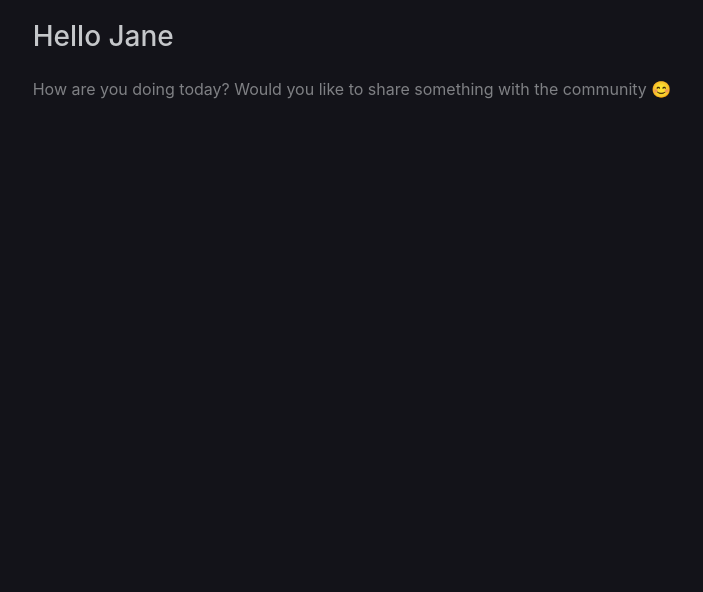
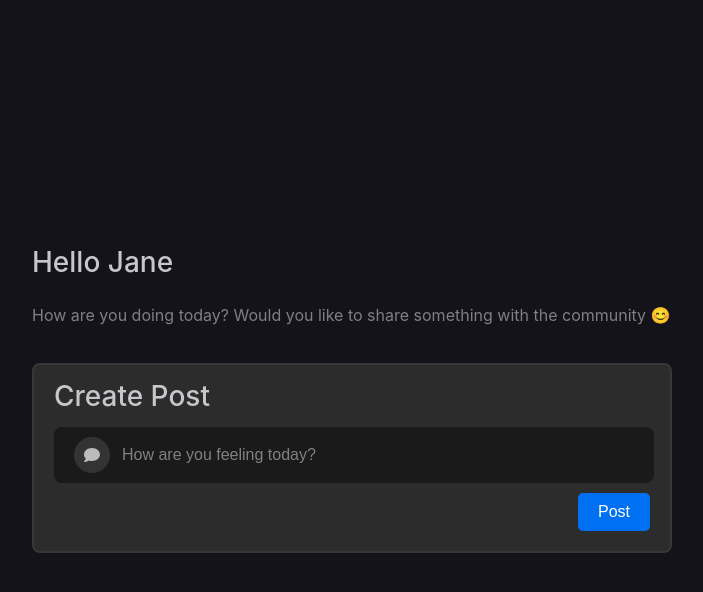
Before and after one commit to manishbalyan/Atlys, a React (Create React App) app in the folder atlys-task/: page / in a window 1280 px wide. Shown: the top 592 px of the page, without its empty margins (288-991 px from the left). Built offline with nearby package versions, Linux system fonts and the light colour scheme.

Commit message:
fix: create post component added

```diff
--- a/atlys-task/package.json
+++ b/atlys-task/package.json
@@ -13,10 +13,11 @@
     "@types/styled-components": "^5.1.34",
     "react": "^18.3.1",
     "react-dom": "^18.3.1",
+    "react-icons": "^5.2.1",
     "react-scripts": "5.0.1",
+    "styled-components": "^6.1.11",
     "typescript": "^4.9.5",
-    "web-vitals": "^2.1.4",
-    "styled-components": "^6.1.11"
+    "web-vitals": "^2.1.4"
   },
   "scripts": {
     "start": "react-scripts start",
--- a/atlys-task/src/App.css
+++ b/atlys-task/src/App.css
@@ -4,6 +4,8 @@
   height: 100vh;
   display: flex;
   justify-content: center;
+  flex-direction: column;
+  padding: 0 25%;
 }
 
 .App-logo {
--- a/atlys-task/src/App.js
+++ b/atlys-task/src/App.js
@@ -1,12 +1,14 @@
 import logo from './logo.svg';
 import './App.css';
 import Greeting from './Components/Greeting';
+import PostInput from './Components/PostInput';
 
 
 function App() {
   return (
     <div className="App">
       <Greeting/>
+      <PostInput/>
     </div>
   );
 }
--- /dev/null
+++ b/atlys-task/src/Components/PostInput/index.tsx
@@ -0,0 +1,106 @@
+// src/components/PostInput.tsx
+import React, { useState } from 'react';
+import styled from 'styled-components';
+import { FaComment } from 'react-icons/fa';
+
+const InputContainer = styled.div`
+  background-color: #2c2c2c;
+  padding: 20px;
+  border-radius: 8px;
+  margin-bottom: 20px;
+  display: flex;
+  align-items: flex-start;
+  justify-content: space-between;
+  border: 2px solid #35373b;
+  flex-direction: column;
+`;
+
+const CreatePost = styled.div`
+  color: #c5c7ca;
+  font-size: 28px;
+  font-weight: 500;
+  line-height: 22px;
+  margin-bottom: 20px;
+`;
+
+const InputWrapper = styled.div`
+  display: flex;
+  align-items: center;
+  background-color: #1a1a1a;
+  padding: 10px 20px;
+  border-radius: 8px;
+  width: 94%;
+  margin-bottom: 10px;
+`;
+
+const IconWrapper = styled.div`
+  display: flex;
+  align-items: center;
+  justify-content: center;
+  background-color: #333;
+  border-radius: 50%;
+  padding: 10px;
+  margin-right: 10px;
+`;
+
+const Input = styled.input`
+  background: none;
+  border: none;
+  outline: none;
+  color: #bbb;
+  font-size: 1rem;
+  flex-grow: 1;
+  &::placeholder {
+    color: #7f8080;
+  }
+`;
+
+const Button = styled.button`
+  background-color: #0070f3;
+  color: white;
+  padding: 10px 20px;
+  border: none;
+  border-radius: 5px;
+  font-size: 1rem;
+  cursor: pointer;
+  display: flex;
+  align-self: end;
+  &:hover {
+    background-color: #005bb5;
+  }
+`;
+
+interface PostInputProps {
+  onPost: (content: string) => void;
+}
+
+const PostInput: React.FC<PostInputProps> = ({ onPost }) => {
+  const [postContent, setPostContent] = useState<string>('');
+
+  const handlePost = () => {
+    if (postContent.trim()) {
+      onPost(postContent);
+      setPostContent('');
+    }
+  };
+
+  return (
+    <InputContainer>
+    <CreatePost>Create Post</CreatePost>
+      <InputWrapper>
+        <IconWrapper>
+          <FaComment color="#bbb" />
+        </IconWrapper>
+        <Input
+          type="text"
+          placeholder="How are you feeling today?"
+          value={postContent}
+          onChange={(e) => setPostContent(e.target.value)}
+        />
+      </InputWrapper>
+      <Button onClick={handlePost}>Post</Button>
+    </InputContainer>
+  );
+};
+
+export default PostInput;
```
Also changed, not shown: 1 other file (tests, documents, lock files or other folders).
